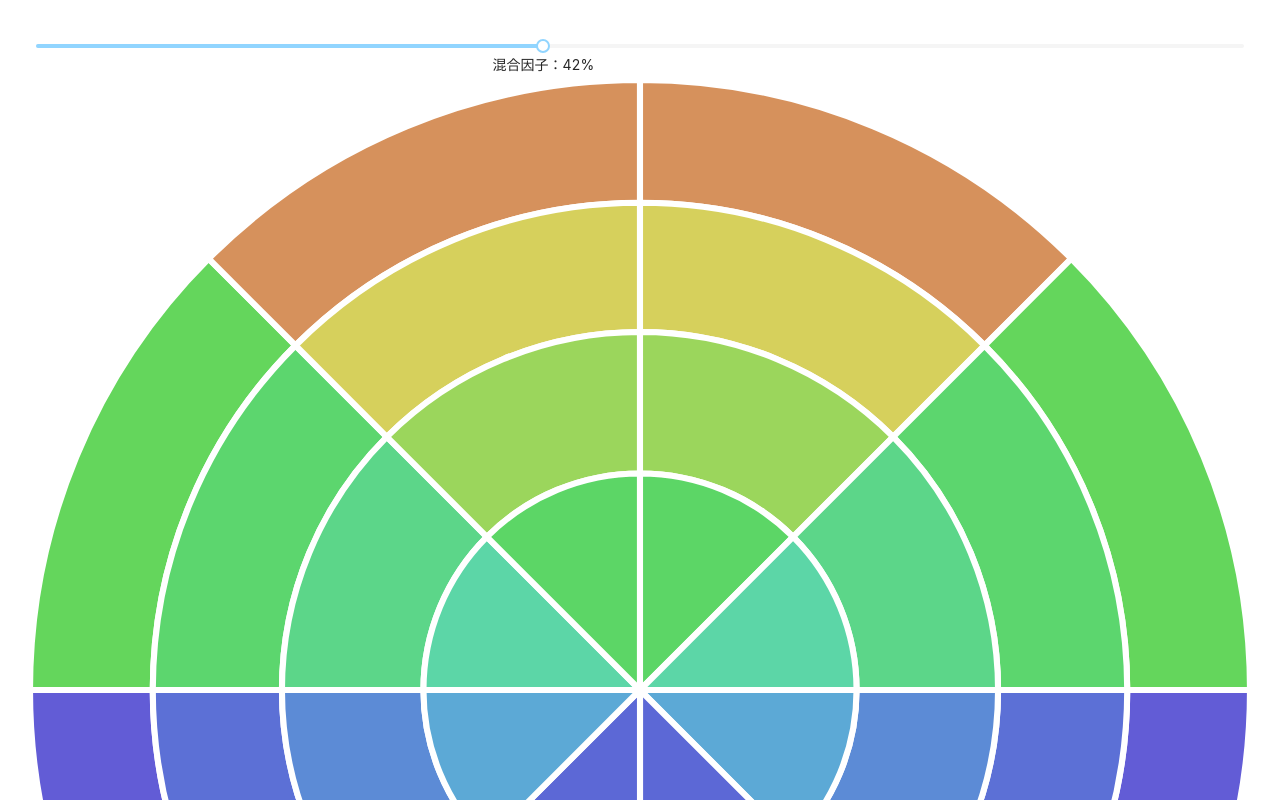
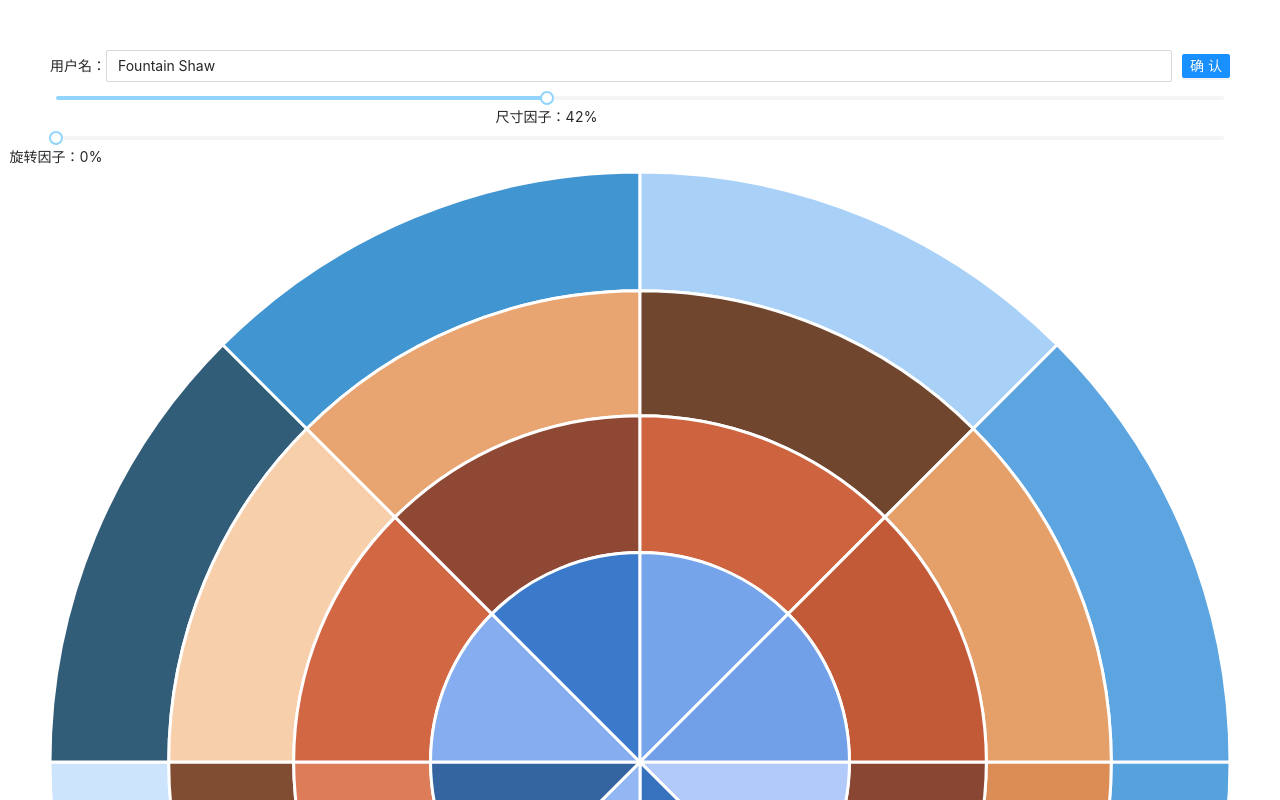
Before and after one commit to FountainShaw/react-avator, a React (Create React App) app: page / in a window 1280 px wide. Shown: the top 800 px of the page. Built offline with nearby package versions, Linux system fonts and the light colour scheme.

Commit message:
1 file modified

```diff
--- a/src/circle/Circle.js
+++ b/src/circle/Circle.js
@@ -1,5 +1,5 @@
-import React, { useState } from 'react';
-import { Slider } from 'antd';
+import React, { useState, useEffect } from 'react';
+import { Input, Slider, Button } from 'antd';
 import sha256 from 'crypto-js/sha256';
 
 // 最外层圆的半径
@@ -59,23 +59,53 @@ function drawBlock(block) {
   ].join(' ');
 }
 
-// 缓存各层圆弧的角度数据
-let arcCache;
+// 获取各个小块的hsl值
+function getHsl(hash) {
+  // 1.分割hash，获取各层和各模块的值
+  const hashSplice = len => {
+    let temp = hash;
+    const spliceLength = temp.length / len;
+    return [...Array(len).keys()].map(item =>
+      temp.slice(item * spliceLength, (item + 1) * spliceLength)
+    );
+  };
+  const rings = hashSplice(4);
+  const blocks = hashSplice(32);
+
+  // 2.计算hash、ring、block的特征
+  const blocksNum = blocks.map(item => parseInt(item, 16));
+  const oxReducer = (acc, cur) => cur ^ acc;
+
+  const hashFeature = (blocksNum.reduce(oxReducer, 0) * 100) / 255;
+  const ringsFeature = rings.map((_, i) => {
+    const temp = blocksNum.slice(i * 8, (i + 1) * 8);
+    return (temp.reduce(oxReducer, 0) * 250) / 255;
+  });
+  const blocksFeature = blocksNum.map(item => (item * 10) / 255);
+
+  // 3.通过特征数据计算出各个块hsl的值
+  return blocksFeature.map((item, index) => {
+    const ringIndex = Math.floor(index / 8);
+    const hue = Math.floor(hashFeature + ringsFeature[ringIndex] + item);
+    const saturation = (blocksNum[index] * 60) / 255 + 40;
+    const lightness = (blocksNum[index] * 70) / 255 + 30;
+
+    return `hsl(${hue}, ${saturation}%, ${lightness}%)`;
+  });
+}
 
 // 封装拆分的各个圆弧的相关数据
-function wrapArcData(radius, hash) {
-  console.log(hash);
+function wrapArcData(radius, hash, disorder = 0) {
+  const hsl = getHsl(hash);
   const range = [...Array(8).keys()];
-
-  if (!arcCache) {
-    arcCache = range.map(item => ({
-      x: Math.cos((Math.PI * item) / 4),
-      y: Math.sin((Math.PI * item) / 4)
-    }));
-  }
 
   const blockInfo = radius.map((r, i) => {
     const innerRadius = i + 1 >= radius.length ? 0 : radius[i + 1];
+    const arcCache = range.map(j => ({
+      x: Math.cos((Math.PI * (j + i * disorder)) / 4),
+      y: Math.sin((Math.PI * (j + i * disorder)) / 4)
+    }));
+
     return arcCache.map((item, index) => {
       const nextIndex = index + 1 >= arcCache.length ? 0 : index + 1;
       const outterNext = arcCache[nextIndex];
@@ -93,10 +123,7 @@ function wrapArcData(radius, hash) {
       };
       return {
         path: drawBlock(block),
-        fill: `hsl(${Math.floor(
-          (((block.outterRIngStartY + block.outterRingEndY) / 2 + 100) * 360) /
-            200
-        )}, ${60}%, ${60}%)`
+        fill: hsl[i * 8 + index]
       };
     });
   });
@@ -107,17 +134,48 @@ function wrapArcData(radius, hash) {
 export default function Circle() {
   // 协同使用等面积与等半径情况下的半径的混合因子
   const [mix, setMix] = useState(0.42);
+  const [disorder, setDisorder] = useState(0);
+  const [user, setUser] = useState('Fountain Shaw');
+  const [blockInfo, setBlockInfo] = useState([]);
+
   const radius = areaArr.map((_, index) => getRadius(index, mix));
-  const hash = sha256('Message').toString();
-  const blockInfo = wrapArcData(radius, hash);
+  const generatArcData = () => {
+    const hash = sha256(user).toString();
+    setBlockInfo(wrapArcData(radius, hash, disorder));
+  };
+
+  useEffect(generatArcData, [disorder, mix]);
 
   return (
-    <div style={{ padding: '30px' }}>
+    <div style={{ padding: '50px' }}>
+      <div style={{ display: 'flex', alignItems: 'center' }}>
+        <span>用户名：</span>
+        <Input
+          style={{ flex: 4 }}
+          value={user}
+          onChange={e => setUser(e.target.value)}
+          onPressEnter={generatArcData}
+        />
+        <Button
+          style={{ marginLeft: '10px' }}
+          type="primary"
+          size={'small'}
+          onClick={generatArcData}
+        >
+          确认
+        </Button>
+      </div>
       <Slider
         value={mix * 100}
         tooltipVisible={false}
-        marks={{ [mix * 100]: `混合因子：${Math.floor(mix * 100)}%` }}
+        marks={{ [mix * 100]: `尺寸因子：${Math.floor(mix * 100)}%` }}
         onChange={val => setMix(val / 100)}
+      />
+      <Slider
+        value={disorder * 100}
+        tooltipVisible={false}
+        marks={{ [disorder * 100]: `旋转因子：${Math.floor(disorder * 100)}%` }}
+        onChange={val => setDisorder(val / 100)}
       />
       <svg viewBox={`${-R} ${-R} ${2 * R} ${2 * R}`}>
         {blockInfo.map(item => (
@@ -126,7 +184,7 @@ export default function Circle() {
             d={item.path}
             fill={item.fill}
             stroke={'white'}
-            strokeWidth={'1'}
+            strokeWidth={'0.5'}
           />
         ))}
       </svg>
```
